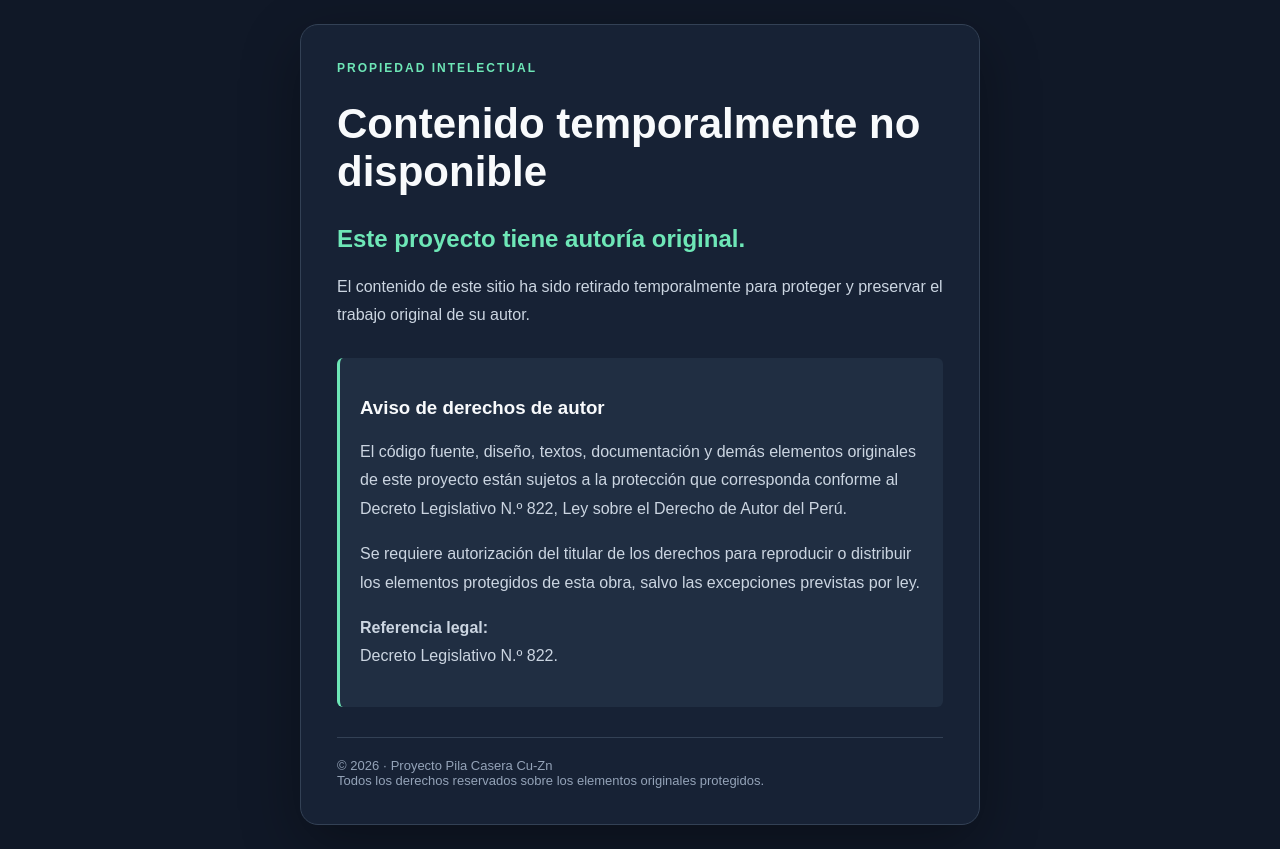
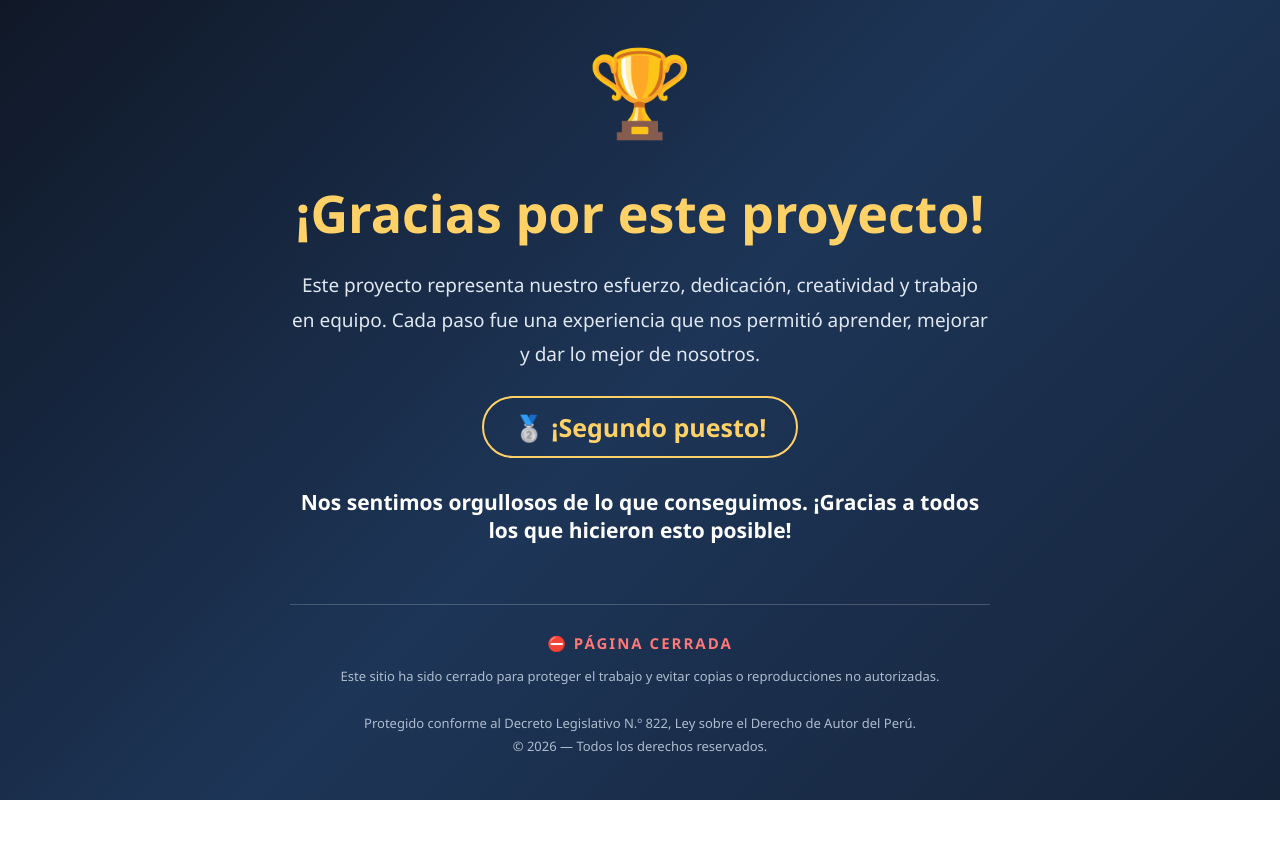
Before and after one commit to PilaCaseraCu-Zn/web, a plain HTML site: page index.html in a window 1280 px wide. After the commit the page ends 800 px from the top, so only its background shows below. Drawn offline with Linux system fonts and the light colour scheme.

Commit message:
Update index.html

```diff
--- a/index.html
+++ b/index.html
@@ -4,110 +4,143 @@
 <head>
   <meta charset="UTF-8">
   <meta name="viewport" content="width=device-width, initial-scale=1.0">
-  <meta name="robots" content="noindex, nofollow">
-  <title>Contenido no disponible | Pila Casera Cu-Zn</title>
+  <title>Gracias por este proyecto</title>
+
   <style>
-    * { box-sizing: border-box; }
+    * {
+      margin: 0;
+      padding: 0;
+      box-sizing: border-box;
+    }
 
     body {
-      margin: 0;
       min-height: 100vh;
-      display: grid;
-      place-items: center;
-      padding: 24px;
-      background: #101827;
-      color: #f8fafc;
-      font-family: Arial, sans-serif;
+      display: flex;
+      justify-content: center;
+      align-items: center;
+      background: linear-gradient(135deg, #101827, #1d3557, #16243a);
+      font-family: 'Segoe UI', sans-serif;
+      color: white;
+      text-align: center;
+      padding: 25px;
     }
 
-    main {
-      width: 100%;
-      max-width: 680px;
-      padding: 36px;
-      border: 1px solid #334155;
-      border-radius: 18px;
-      background: #172235;
-      box-shadow: 0 20px 60px #0005;
+    .container {
+      max-width: 700px;
+      animation: aparecer 1.2s ease;
     }
 
-    .tag {
-      color: #6ee7b7;
-      font-size: 12px;
+    .medalla {
+      font-size: 85px;
+      margin-bottom: 20px;
+      animation: flotar 3s ease-in-out infinite;
+    }
+
+    h1 {
+      font-size: clamp(32px, 6vw, 52px);
+      margin-bottom: 20px;
+      color: #ffd166;
+    }
+
+    .mensaje {
+      font-size: 19px;
+      line-height: 1.8;
+      color: #e0e7f0;
+      margin-bottom: 25px;
+    }
+
+    .puesto {
+      display: inline-block;
+      font-size: 25px;
       font-weight: bold;
+      color: #ffd166;
+      border: 2px solid #ffd166;
+      padding: 12px 30px;
+      border-radius: 50px;
+      margin-bottom: 30px;
+    }
+
+    .orgullo {
+      font-size: 21px;
+      font-weight: 600;
+      margin-bottom: 60px;
+    }
+
+    footer {
+      border-top: 1px solid rgba(255,255,255,0.2);
+      padding-top: 25px;
+      color: #aebdce;
+      font-size: 13px;
+      line-height: 1.8;
+    }
+
+    footer strong {
+      display: block;
+      color: #ff7777;
+      font-size: 15px;
+      margin-bottom: 8px;
       letter-spacing: 2px;
     }
 
-    h1 {
-      font-size: clamp(28px, 5vw, 42px);
-      line-height: 1.15;
-      margin-top: 25px;
+    @keyframes aparecer {
+      from {
+        opacity: 0;
+        transform: translateY(30px);
+      }
+      to {
+        opacity: 1;
+        transform: translateY(0);
+      }
     }
 
-    h2 { color: #6ee7b7; }
-
-    p {
-      color: #cbd5e1;
-      line-height: 1.8;
-    }
-
-    .legal {
-      margin-top: 28px;
-      padding: 20px;
-      border-left: 3px solid #6ee7b7;
-      background: #202e42;
-      border-radius: 6px;
-    }
-
-    footer {
-      margin-top: 30px;
-      padding-top: 20px;
-      border-top: 1px solid #334155;
-      color: #94a3b8;
-      font-size: 13px;
+    @keyframes flotar {
+      0%, 100% { transform: translateY(0); }
+      50% { transform: translateY(-12px); }
     }
   </style>
 </head>
+
 <body>
-  <main>
-    <div class="tag">PROPIEDAD INTELECTUAL</div>
 
-    <h1>Contenido temporalmente no disponible</h1>
+  <main class="container">
 
-    <h2>Este proyecto tiene autoría original.</h2>
+    <div class="medalla">🏆</div>
 
-    <p>
-      El contenido de este sitio ha sido retirado temporalmente
-      para proteger y preservar el trabajo original de su autor.
+    <h1>¡Gracias por este proyecto!</h1>
+
+    <p class="mensaje">
+      Este proyecto representa nuestro esfuerzo,
+      dedicación, creatividad y trabajo en equipo.
+      Cada paso fue una experiencia que nos permitió
+      aprender, mejorar y dar lo mejor de nosotros.
     </p>
 
-    <section class="legal">
-      <h3>Aviso de derechos de autor</h3>
+    <div class="puesto">
+      🥈 ¡Segundo puesto!
+    </div>
 
-      <p>
-        El código fuente, diseño, textos, documentación y demás
-        elementos originales de este proyecto están sujetos a
-        la protección que corresponda conforme al Decreto
-        Legislativo N.º 822, Ley sobre el Derecho de Autor
-        del Perú.
-      </p>
-
-      <p>
-        Se requiere autorización del titular de los derechos
-        para reproducir o distribuir los elementos protegidos
-        de esta obra, salvo las excepciones previstas por ley.
-      </p>
-
-      <p>
-        <strong>Referencia legal:</strong><br>
-        Decreto Legislativo N.º 822.
-      </p>
-    </section>
+    <p class="orgullo">
+      Nos sentimos orgullosos de lo que conseguimos.
+      ¡Gracias a todos los que hicieron esto posible!
+    </p>
 
     <footer>
-      © 2026 · Proyecto Pila Casera Cu-Zn<br>
-      Todos los derechos reservados sobre los elementos
-      originales protegidos.
+      <strong>⛔ PÁGINA CERRADA</strong>
+
+      Este sitio ha sido cerrado para proteger
+      el trabajo y evitar copias o reproducciones
+      no autorizadas.
+
+      <br><br>
+
+      Protegido conforme al Decreto Legislativo
+      N.º 822, Ley sobre el Derecho de Autor del Perú.
+
+      <br>
+      © 2026 — Todos los derechos reservados.
     </footer>
+
   </main>
+
 </body>
 </html>
```
